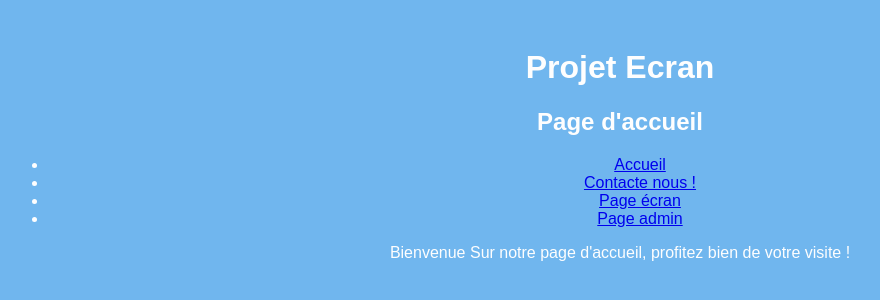
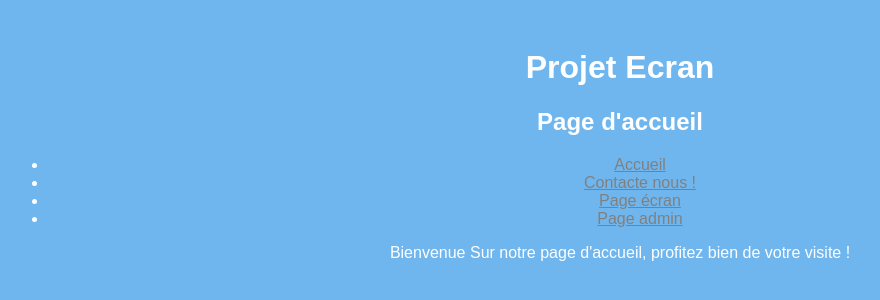
Before and after one commit to vianmora/Projet_ecrans, a Node project: template views/Home.ejs in a window 1280 px wide. Shown: the top 300 px of the page, without its empty margins (20-900 px from the left). Run offline with Node 20 templates, Linux system fonts and the light colour scheme; the template is opened without the code that fills it, so the values that code supplies are empty.

Commit message:
test du commit sur CSS

```diff
--- a/assets/style.css
+++ b/assets/style.css
@@ -5,3 +5,13 @@ body{
   color : rgb(254, 254, 254) ;
   font-family: sans-serif;
 }
+
+a
+{
+color: grey;
+}
+a: hover
+{
+  font-size : 50px;
+  text-decoration: none;
+}
```
